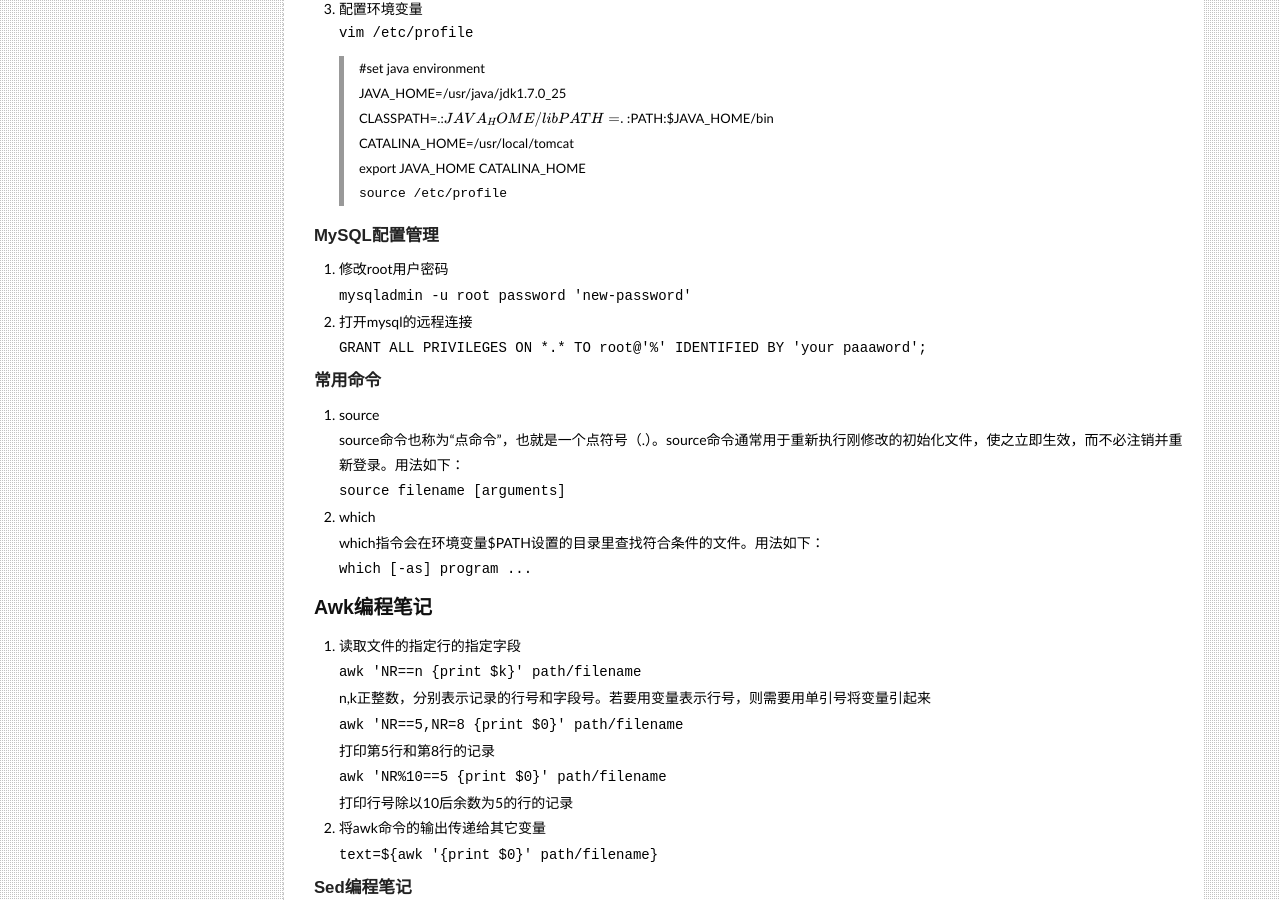
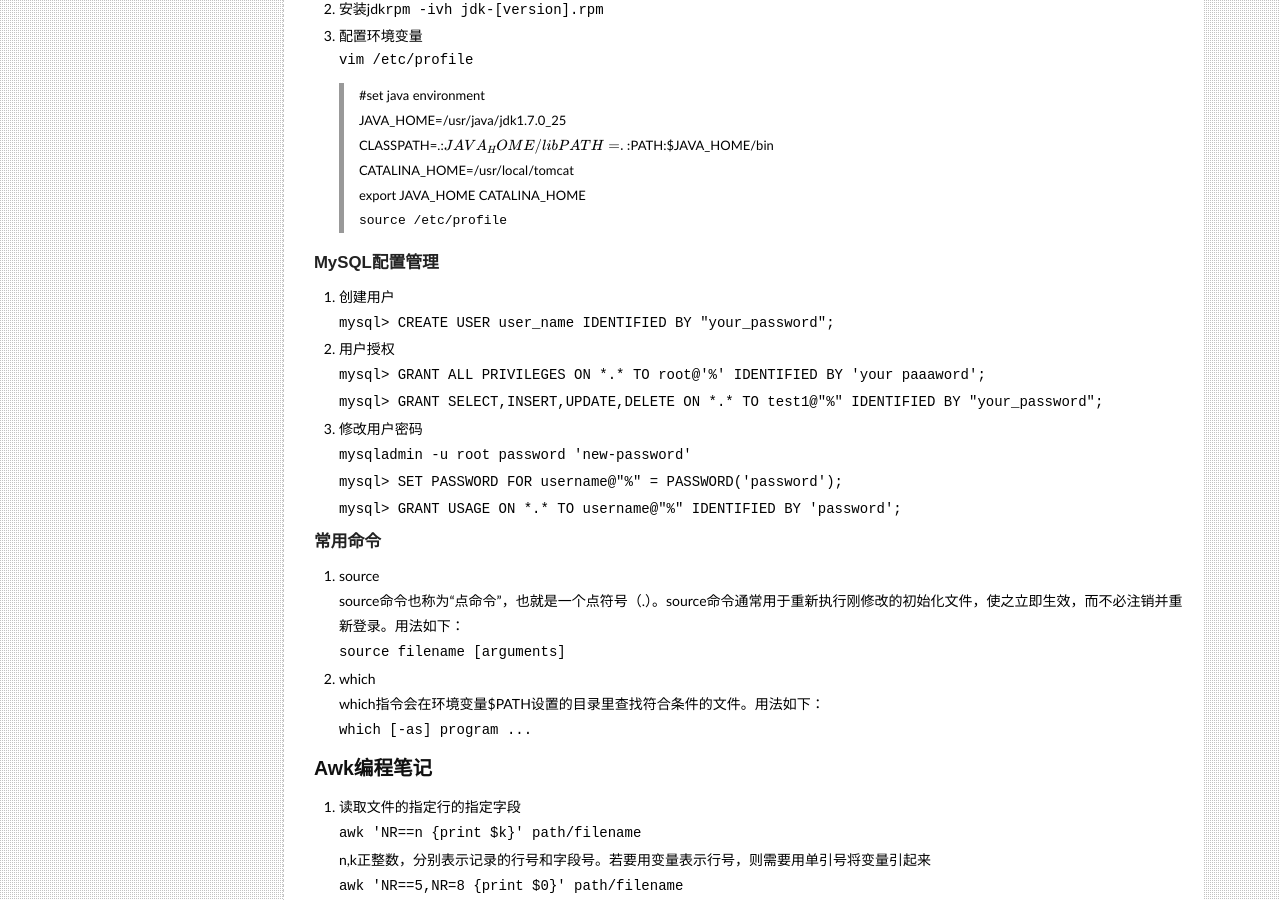
Before and after one commit to elan2wang/note, a Jekyll site: the page built from _posts/2013-05-29-linux-tips.md, in a window 1280 px wide and 900 px high, scrolled down 986 px. Built offline with Jekyll 4.4.1, drawn with Linux system fonts in a browser that asks for light colours; Markdown is read by kramdown in place of the engine named in the settings; formulas are drawn with MathJax 3; comment, search, counter and statistics services are not loaded.

Commit message:
edit linux tips

```diff
--- a/_posts/2013-05-29-linux-tips.md
+++ b/_posts/2013-05-29-linux-tips.md
@@ -48,10 +48,15 @@ categories: Linux
 <code>source /etc/profile</code>
 
 ###MySQL配置管理
-1. 修改root用户密码
+1. 创建用户
+<code>mysql> CREATE USER user_name IDENTIFIED BY "your_password";</code>
+2. 用户授权
+<code>mysql> GRANT ALL PRIVILEGES ON *.* TO root@'%' IDENTIFIED BY 'your paaaword';</code>
+<code>mysql> GRANT SELECT,INSERT,UPDATE,DELETE ON *.* TO test1@"%" IDENTIFIED BY "your_password";</code>
+3. 修改用户密码
 <code>mysqladmin -u root password 'new-password'</code>
-2. 打开mysql的远程连接
-<code>GRANT ALL PRIVILEGES ON *.* TO root@'%' IDENTIFIED BY 'your paaaword';</code>
+<code>mysql> SET PASSWORD FOR username@"%" = PASSWORD('password');</code>
+<code>mysql> GRANT USAGE ON *.* TO username@"%" IDENTIFIED BY 'password';</code>
 
 ###常用命令
 1. source
```
Also changed, not shown: _posts/2013-07-24-web-error.md (+1 -1 lines), _posts/2013-08-02-spring-techniques.md (+1 -1 lines), 2 other files.
